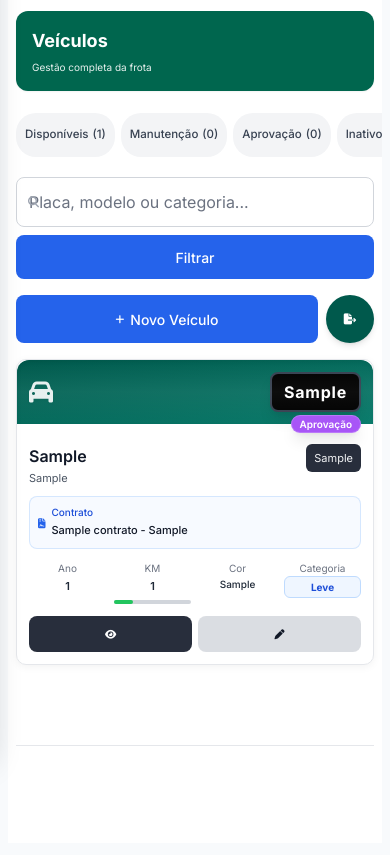
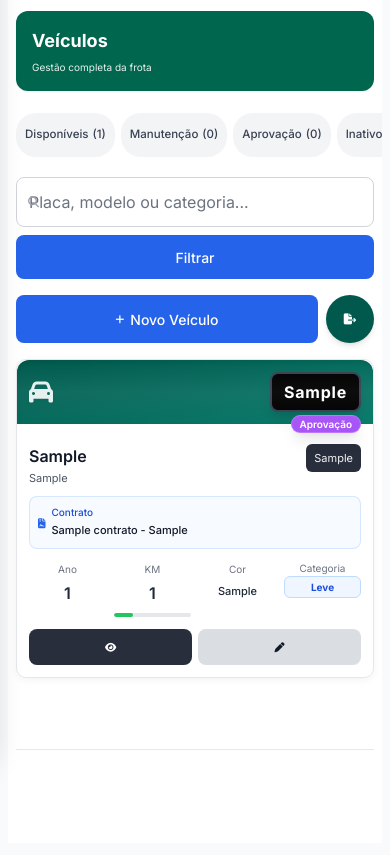
Before and after one commit to Rogeroliveir4/fleetcontrol, a Django app: page /veiculos/ in a window 390 px wide. Shown: the part 82-937 px from the top of the page. Run offline with Django 5.2, Linux system fonts and the light colour scheme; a user stored in the database is signed in; tables that the repository leaves empty hold one stand-in row (values such as "Sample post"); some libraries are stand-ins or nearby versions.

Commit message:
Ajuste nos cards dos Veículos

```diff
--- a/veiculos/templates/veiculos/partials/cards.html
+++ b/veiculos/templates/veiculos/partials/cards.html
@@ -122,18 +122,19 @@
         <div class="grid grid-cols-4 gap-2 sm:gap-3 mb-3 sm:mb-4">
 
             <!-- Ano -->
-            <div class="text-center">
-                <p class="text-[10px] sm:text-xs text-gray-500 dark:text-gray-400">Ano</p>
-                <p class="text-sm sm:text-base font-semibold text-gray-800 dark:text-white">{{ veiculo.ano }}</p>
+                   <div class="text-center">
+                <p class="text-xs text-gray-500 dark:text-gray-400 mb-1">Ano</p>
+                <p class="text-base font-semibold text-gray-800 dark:text-white">
+                    {{ veiculo.ano|stringformat:"d" }}
+                </p>
             </div>
 
             <!-- KM -->
-            <div class="text-center">
-                <p class="text-[10px] sm:text-xs text-gray-500 dark:text-gray-400">KM</p>
-                <p class="text-sm sm:text-base font-semibold text-gray-800 dark:text-white">{{ veiculo.km_atual }}</p>
-                <!-- Barra de progresso -->
-                <div class="h-1 sm:h-1.5 bg-gray-300 dark:bg-gray-800 rounded-full mt-1 sm:mt-1.5">
-                    <div class="h-full rounded-full
+                 <div class="text-center">
+                <p class="text-xs text-gray-500 dark:text-gray-400 mb-1">KM</p>
+                <p class="text-base font-semibold text-gray-800 dark:text-white">{{ veiculo.km_atual|intcomma }}</p>
+                <div class="h-1 bg-gray-200 dark:bg-gray-700 rounded-full mt-2 overflow-hidden">
+                    <div class="h-full rounded-full transition-all duration-300
                         {% if veiculo.km_atual < 30000 %}bg-green-500
                         {% elif veiculo.km_atual < 70000 %}bg-yellow-500
                         {% elif veiculo.km_atual < 120000 %}bg-orange-500
@@ -148,10 +149,10 @@
             </div>
 
             <!-- Cor -->
-            <div class="text-center">
-                <p class="text-[10px] sm:text-xs text-gray-500 dark:text-gray-400">Cor</p>
-                <p class="text-xs sm:text-sm font-medium text-gray-800 dark:text-white truncate">
-                    {{ veiculo.cor|default:"—"|truncatechars:6 }}
+           <div class="text-center">
+                <p class="text-xs text-gray-500 dark:text-gray-400 mb-1">Cor</p>
+                <p class="text-sm font-medium text-gray-800 dark:text-white truncate">
+                    {{ veiculo.cor|default:"—"|truncatechars:8 }}
                 </p>
             </div>
 
@@ -192,7 +193,9 @@
             {% endif %}
 
             <!-- Solicitar -->
+            <!-- Verifica se o usuário tem um nível de perfil definido-->
             {% if perfilusuario.nivel %}
+            <!-- Verifica se há uma solicitação ativa para o veículo, verifica se o veículo está disponível e ativo  -->
                 {% if not solicitacao_ativa and veiculo.status == "Disponivel" and veiculo.ativo %}
                 <a href="{% url 'solicitar_veiculo' veiculo.id %}"
                    class="flex-1 py-1.5 sm:py-2 lg:py-1.5 xl:py-2 bg-green-600 hover:bg-green-700 dark:bg-green-700 dark:hover:bg-green-600
```
